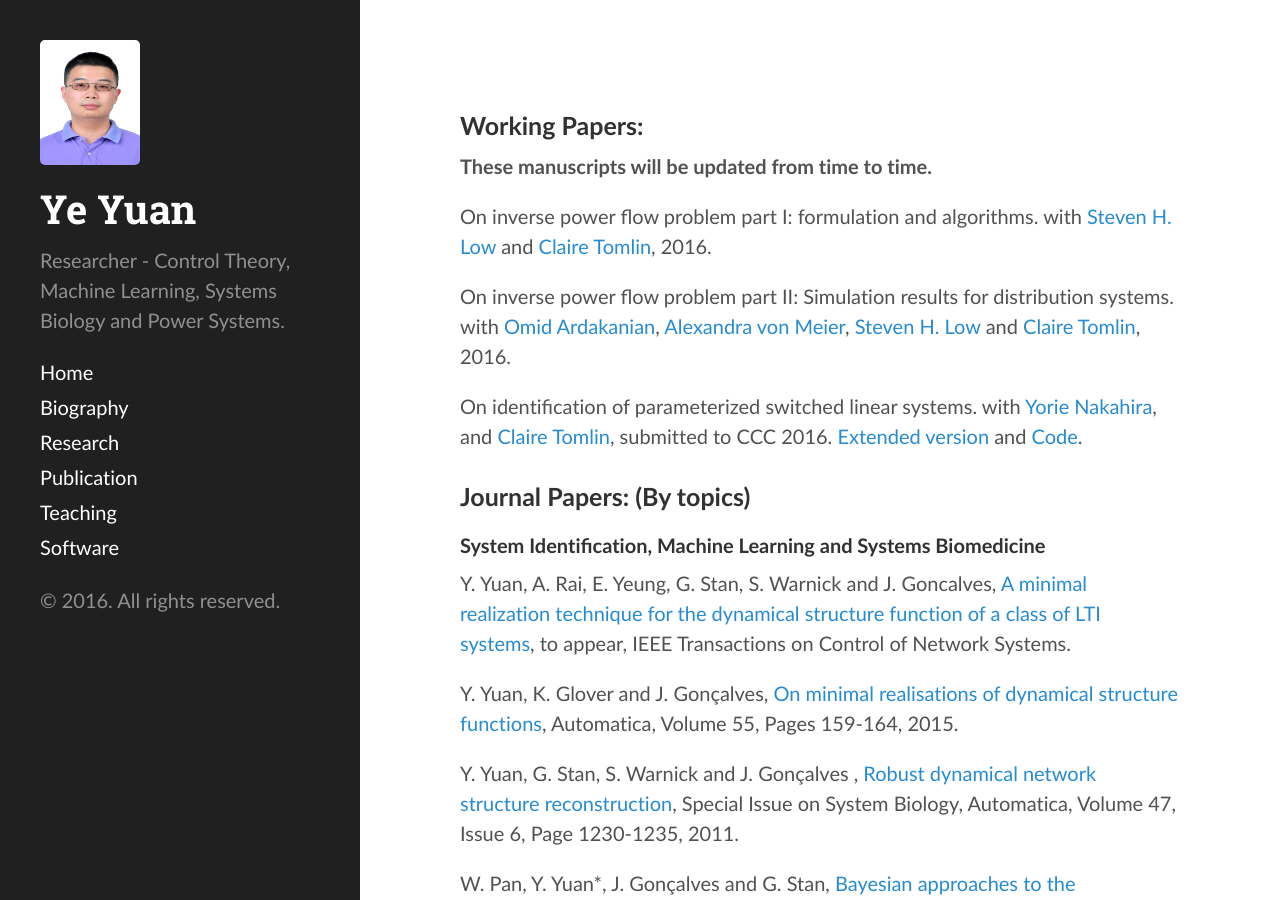
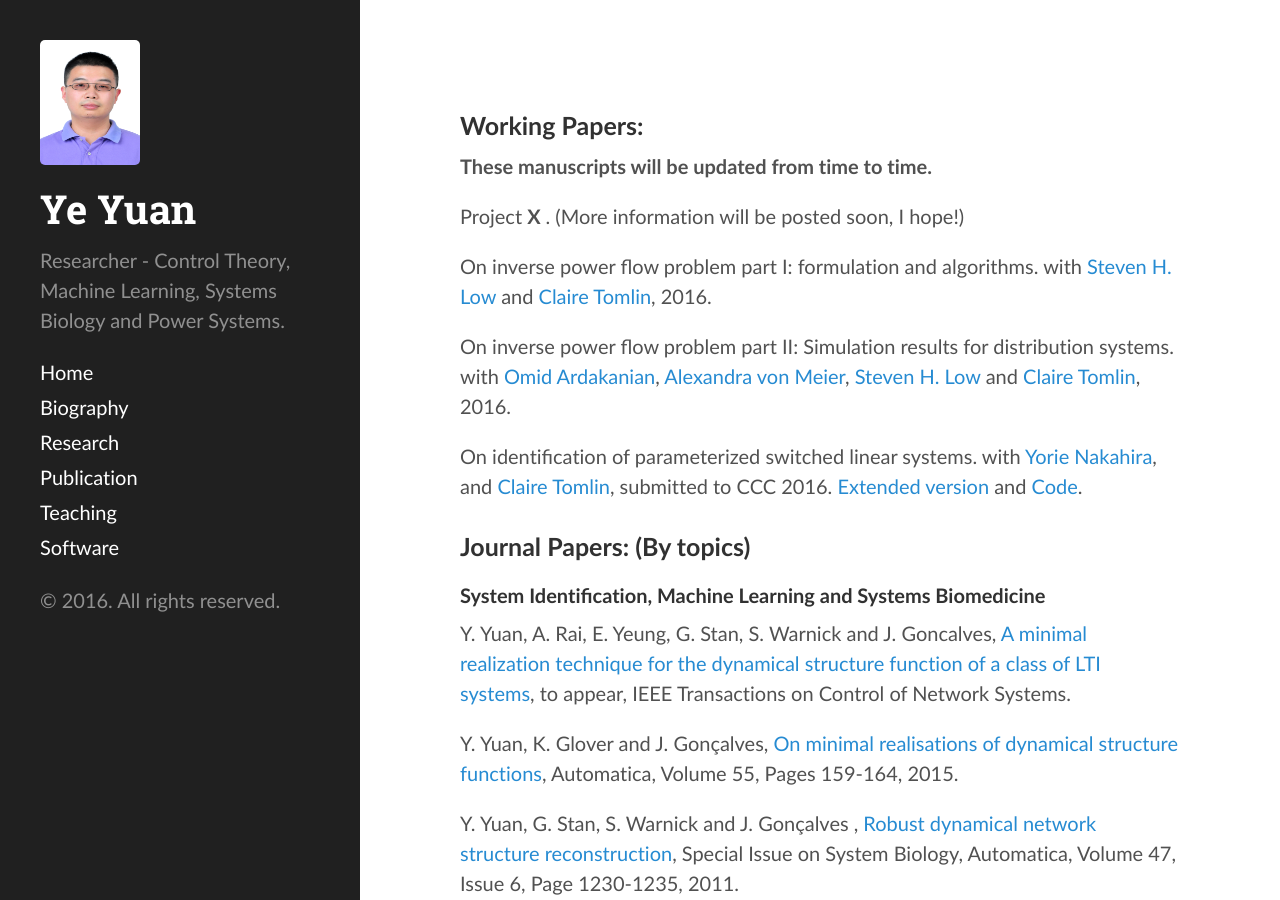
Before and after one commit to yy311/yy311.github.io, a Jekyll site: the page built from publication.md, in a window 1280 px wide and 900 px high. Built offline with Jekyll 4.4.1, drawn with Linux system fonts in a browser that asks for light colours.

Commit message:
Update publication.md

```diff
--- a/publication.md
+++ b/publication.md
@@ -5,6 +5,8 @@ layout: page
 <h3>Working Papers:</h3>
 
 <b>These manuscripts will be updated from time to time. </b>
+
+Project <b> X </b>. (More information will be posted soon, I hope!)
 
 On inverse power flow problem part I: formulation and algorithms. with [Steven H. Low](http://netlab.caltech.edu/~slow/) and [Claire Tomlin](http://www.eecs.berkeley.edu/~tomlin/), 2016.
 
```
